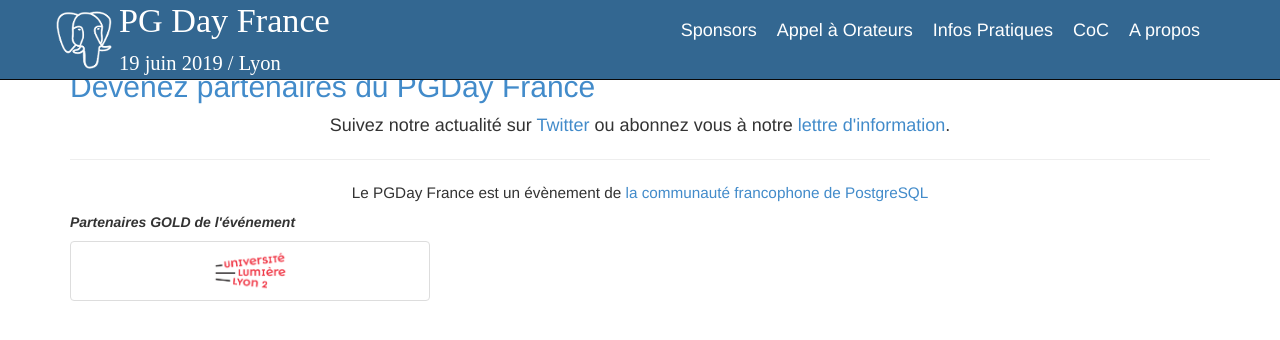
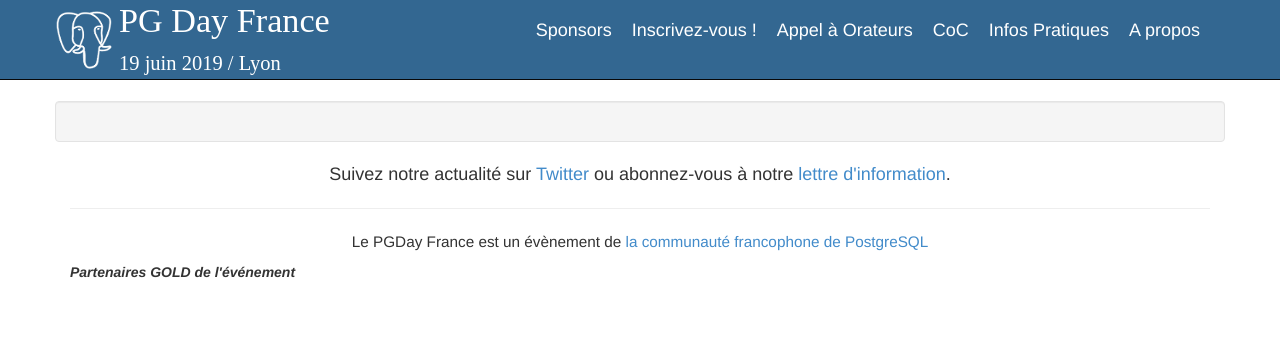
Before and after one commit to postgresqlfr/2024.pgday.fr, a Jekyll site: the page built from sponsors.html, in a window 1280 px wide. Shown: the top 340 px of the page. Built offline with Jekyll 4.4.1, drawn with Linux system fonts in a browser that asks for light colours.

Commit message:
migration

```diff
--- a/_layouts/1colonne.html
+++ b/_layouts/1colonne.html
@@ -41,11 +41,11 @@
             -->
 
             <li><a href="inscription">Inscrivez-vous !</a></li>
-            <!-- <li><a href="appel">Appel à Orateurs</a></li>-->
+            <li><a href="appel">Appel à Orateurs</a></li>
             <!-- <li><a href="contribuer">Participez !</a></li> -->
             <li><a href="codedeconduite">CoC</a></li>
             <li><a href="information">Infos Pratiques</a></li>
-            <li><a href="contact">Contact</a></li>
+            <!--<li><a href="contact">Contact</a></li>-->
             <li><a href="apropos">A propos</a></li>
           </ul>
         </div>
@@ -65,9 +65,9 @@
       <footer>
         <div class="row">
           <div class="col-lg-12 text-center">
-            <p>Suivez notre actualité sur <a href="https://twitter.com/PGDAY_Fr" data-lang="fr" title="Page Twitter du PGDay France">Twitter [@PGDAY_Fr]</a> ou abonnez vous à notre <a href="http://eepurl.com/wqJTP">lettre d'information</a>.</p>
+            <p>Suivez notre actualité sur <a href="https://twitter.com/PGDAY_Fr" data-lang="fr" title="Page Twitter du PGDay France">Twitter</a> ou abonnez-vous à notre <a href="http://eepurl.com/wqJTP">lettre d'information</a>.</p>
             <hr>
-            <small>Le PGDay France 2018 est un évènement de <a href="http://www.postgresql.fr" title="Site de la communauté PostgreSQL francophone"> la communauté francophone de PostgreSQL</a></small>
+            <small>Le PGDay France est un évènement de <a href="http://www.postgresql.fr" title="Site de la communauté PostgreSQL francophone"> la communauté francophone de PostgreSQL</a></small>
           </div>
         </div>
 
--- a/information.html
+++ b/information.html
@@ -1,5 +1,5 @@
 ---
-layout: default
+layout: 1colonne
 title: Information
 ---
 
--- a/programme.html
+++ b/programme.html
@@ -1,5 +1,5 @@
 ---
-layout: default
+layout: 1colonne
 title: Programme
 ---
       <br>
--- a/sponsors.html
+++ b/sponsors.html
@@ -1,10 +1,9 @@
 ---
-layout: default
-title: A propos
+layout: 1colonne
+title: Partenaires
 ---
 
-<div class="container">
-    <div class="row ">
+
 
 <!--
       <h3>Nos partenaires GOLD</h3>
@@ -82,13 +81,3 @@
 
       </div>
 -->
-    </div>
-
-    <div class="row">
-      <div class="col-xs-12 col-md-12">
-        <h2>
-          <a href="contribuer.html">Devenez partenaires du PGDay France</a>
-        </h2>
-      </div>
-    </div>
-</div>
--- a/videos.html
+++ b/videos.html
@@ -1,8 +1,8 @@
 ---
-layout: default
+layout: 1colonne
 title: Vidéos
 ---
-      <br>
+
 
 <div class="row">
   <div class="col-md-3"></div>
```
